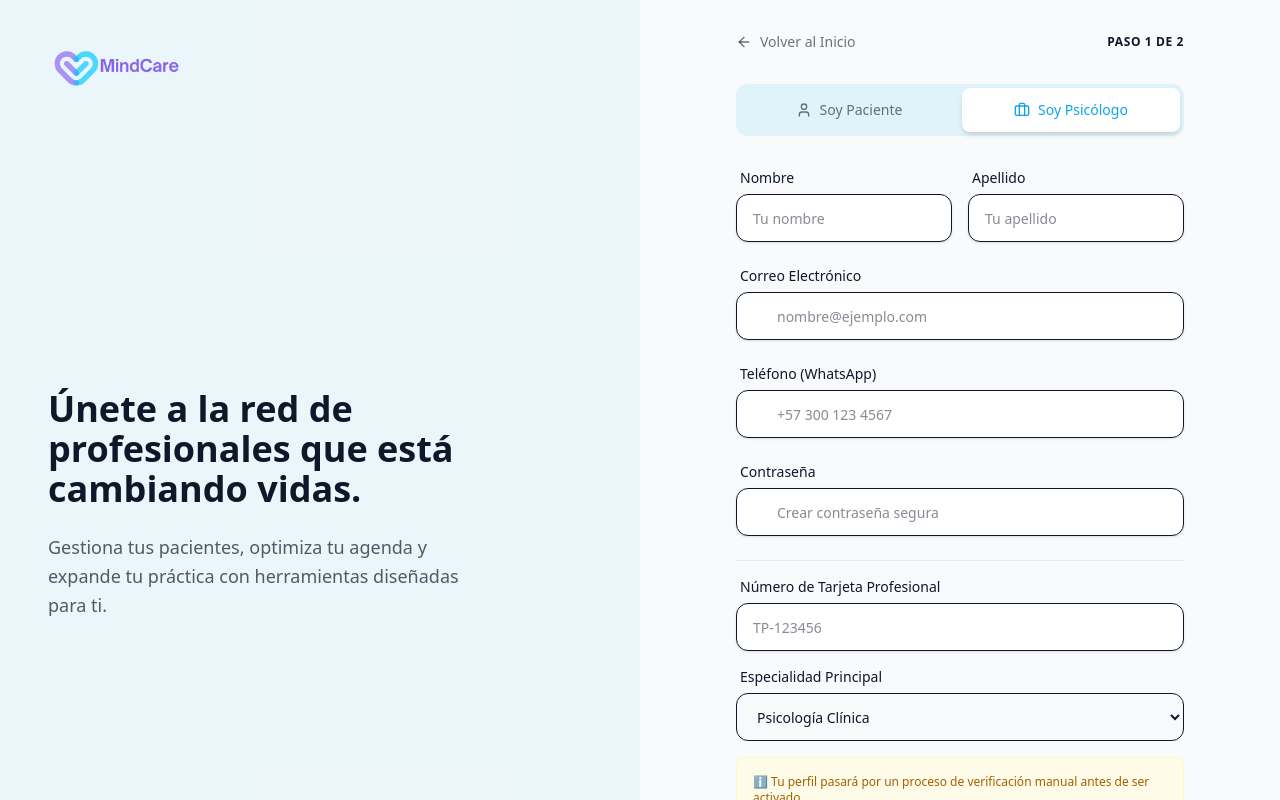
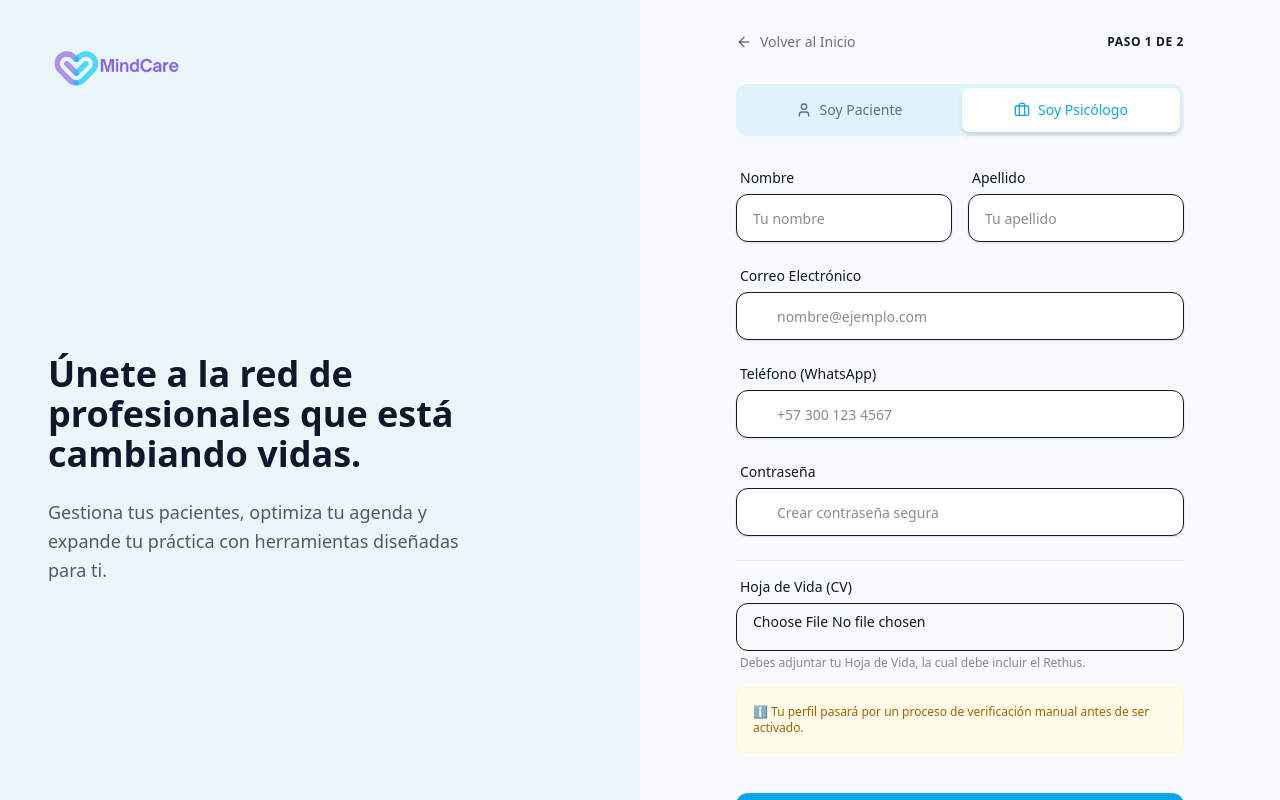
Before and after one commit to silviosoto/TelepsyFront, a Next.js app: page /register in a window 1280 px wide. Both pictures are taken after a click on the button "Soy Psicólogo". Shown: the top 800 px of the page. Built offline with nearby package versions, Linux system fonts and the light colour scheme.

Commit message:
registro de paciente

```diff
--- a/src/app/(auth)/register/page.tsx
+++ b/src/app/(auth)/register/page.tsx
@@ -10,8 +10,8 @@ import { Input } from "@/components/Input";
 import { useRouter } from "next/navigation";
 
 enum Role {
-    PATIENT = "PATIENT",
-    PSYCHOLOGIST = "PSYCHOLOGIST"
+    PATIENT = "Patient",
+    PSYCHOLOGIST = "Psychologist"
 }
 
 export default function RegisterPage() {
@@ -22,10 +22,9 @@ export default function RegisterPage() {
         lastName: "",
         email: "",
         phoneNumber: "",
-        password: "",
-        professionalCard: "",
-        specialty: "Psicología Clínica"
+        password: ""
     });
+    const [cvFile, setCvFile] = useState<File | null>(null);
     const [error, setError] = useState("");
     const router = useRouter();
 
@@ -44,23 +43,28 @@ export default function RegisterPage() {
 
         try {
             const endpoint = 'http://localhost:5002/api/auth/register';
-            const payload = {
-                firstName: formData.firstName,
-                lastName: formData.lastName,
-                email: formData.email,
-                phoneNumber: formData.phoneNumber,
-                password: formData.password,
-                role: role,
-                ...(role === Role.PSYCHOLOGIST && {
-                    professionalLicenseNumber: formData.professionalCard,
-                    specialization: formData.specialty
-                })
-            };
+
+            const payload = new FormData();
+            payload.append("FirstName", formData.firstName);
+            payload.append("LastName", formData.lastName);
+            payload.append("Email", formData.email);
+            payload.append("Password", formData.password);
+            payload.append("Role", role);
+
+            // Additional fields logic can go here if needed, such as phoneNumber
+            // the DTO does not have phone number but I will pass it if they ever add it
+            // payload.append("PhoneNumber", formData.phoneNumber);
+
+            if (role === Role.PSYCHOLOGIST) {
+                if (!cvFile) {
+                    throw new Error("Debes adjuntar tu hoja de vida (CV) con el Rethus incluido.");
+                }
+                payload.append("CvFile", cvFile);
+            }
 
             const response = await fetch(endpoint, {
                 method: 'POST',
-                headers: { 'Content-Type': 'application/json' },
-                body: JSON.stringify(payload)
+                body: payload
             });
 
             const data = await response.json();
@@ -125,8 +129,8 @@ export default function RegisterPage() {
                         <button
                             onClick={() => handleRoleChange(Role.PATIENT)}
                             className={`flex-1 flex items-center justify-center gap-2 py-3 rounded-lg text-sm font-medium transition-all ${role === Role.PATIENT
-                                    ? "bg-white shadow-md text-primary"
-                                    : "text-foreground/60 hover:bg-white/50 hover:text-foreground"
+                                ? "bg-white shadow-md text-primary"
+                                : "text-foreground/60 hover:bg-white/50 hover:text-foreground"
                                 }`}
                         >
                             <User className="w-4 h-4" /> Soy Paciente
@@ -134,8 +138,8 @@ export default function RegisterPage() {
                         <button
                             onClick={() => handleRoleChange(Role.PSYCHOLOGIST)}
                             className={`flex-1 flex items-center justify-center gap-2 py-3 rounded-lg text-sm font-medium transition-all ${role === Role.PSYCHOLOGIST
-                                    ? "bg-white shadow-md text-secondary"
-                                    : "text-foreground/60 hover:bg-white/50 hover:text-foreground"
+                                ? "bg-white shadow-md text-secondary"
+                                : "text-foreground/60 hover:bg-white/50 hover:text-foreground"
                                 }`}
                         >
                             <Briefcase className="w-4 h-4" /> Soy Psicólogo
@@ -176,19 +180,20 @@ export default function RegisterPage() {
                                     animate={{ opacity: 1, height: "auto" }}
                                     className="space-y-4 pt-4 border-t border-glass-border"
                                 >
-                                    <Input label="Número de Tarjeta Profesional" name="professionalCard" placeholder="TP-123456" required onChange={handleChange} />
                                     <div>
-                                        <label className="block text-sm font-medium text-foreground mb-1.5 ml-1">Especialidad Principal</label>
-                                        <select
-                                            name="specialty"
-                                            onChange={handleChange}
-                                            className="w-full h-12 rounded-xl border border-input bg-background/50 px-4 text-sm focus:ring-2 focus:ring-secondary"
-                                        >
-                                            <option>Psicología Clínica</option>
-                                            <option>Terapia de Pareja</option>
-                                            <option>Psicología Infantil</option>
-                                            <option>Neuropsicología</option>
-                                        </select>
+                                        <label className="block text-sm font-medium text-foreground mb-1.5 ml-1">
+                                            Hoja de Vida (CV)
+                                        </label>
+                                        <input
+                                            type="file"
+                                            accept=".pdf,.doc,.docx"
+                                            onChange={(e) => setCvFile(e.target.files?.[0] || null)}
+                                            className="w-full h-12 rounded-xl border border-input bg-background/50 px-4 text-sm focus:ring-2 focus:ring-secondary pt-2"
+                                            required
+                                        />
+                                        <p className="text-xs text-foreground/50 mt-1 ml-1">
+                                            Debes adjuntar tu Hoja de Vida, la cual debe incluir el Rethus.
+                                        </p>
                                     </div>
                                     <div className="p-4 bg-yellow-50 border border-yellow-100 rounded-lg text-xs text-yellow-700">
                                         ℹ️ Tu perfil pasará por un proceso de verificación manual antes de ser activado.
```
